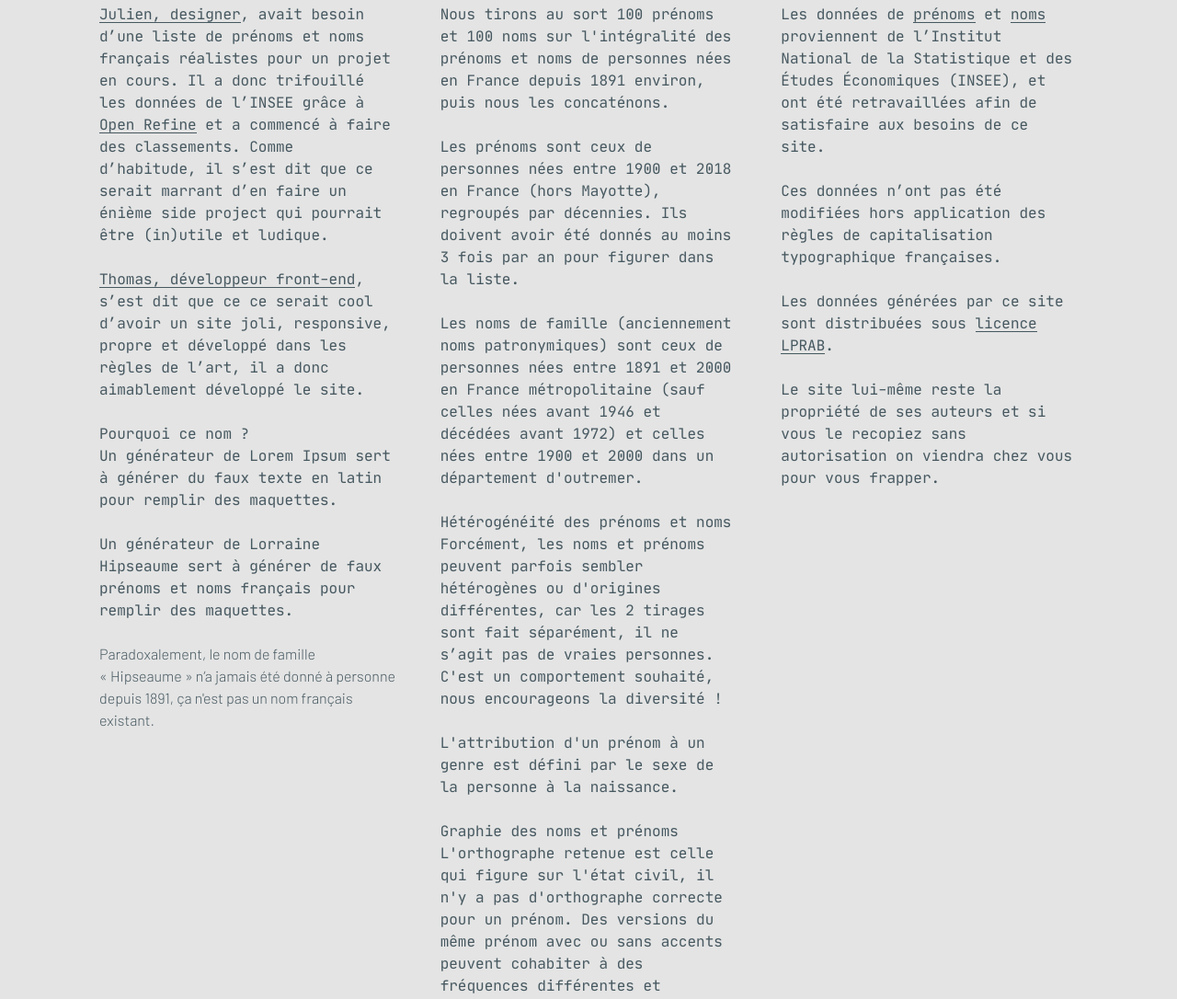
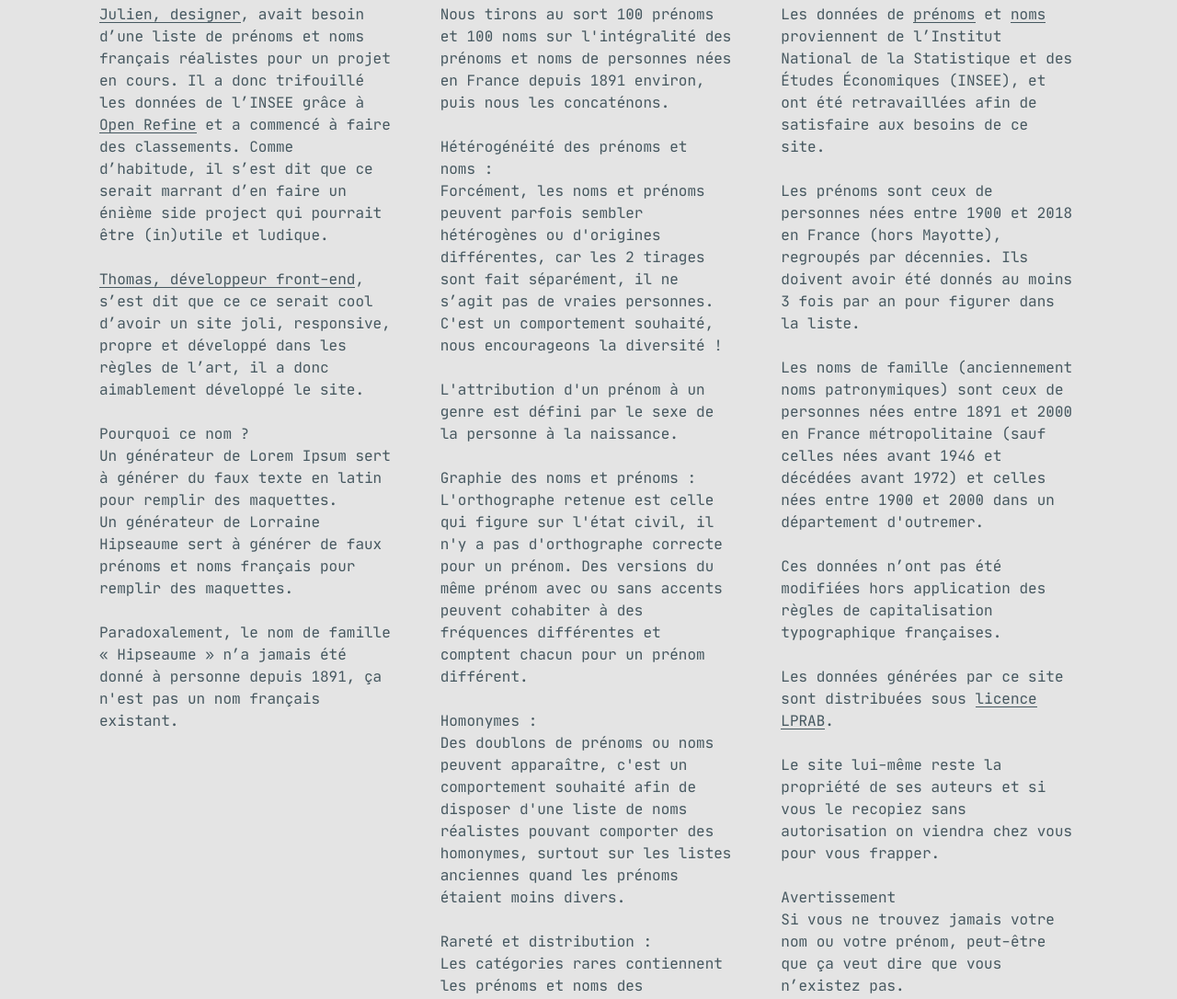
Before and after one commit to enwin/Lorraine-Hipseaume, a website: page src/a-propos.html in a window 1280 px wide. Shown: the part 238-1324 px from the top of the page at 92% size. Drawn offline with nearby package versions, Linux system fonts and the light colour scheme; files that its build step writes are made by us from their sources.

Commit message:
Update a-propos.html

```diff
--- a/src/a-propos.html
+++ b/src/a-propos.html
@@ -62,22 +62,15 @@
         </h3>
         <p>
           Un générateur de Lorem Ipsum sert à générer du faux texte en latin
-          pour remplir des maquettes.</p>
-          <p>Un générateur de Lorraine Hipseaume sert à générer de faux prénoms et
+          pour remplir des maquettes.<br/>Un générateur de Lorraine Hipseaume sert à générer de faux prénoms et
           noms français pour remplir des maquettes.</p>
-          Paradoxalement, le nom de famille « Hipseaume » n’a jamais été donné à personne depuis 1891, ça n'est pas un nom français existant.
+          <p>Paradoxalement, le nom de famille « Hipseaume » n’a jamais été donné à personne depuis 1891, ça n'est pas un nom français existant.
         </p>
       </section>
       <section>
         <h2>Comment ça marche ?</h2>
         <p>Nous tirons au sort 100 prénoms et 100 noms sur l'intégralité des prénoms et noms de personnes nées en France depuis 1891 environ, puis nous les concaténons.</p>
-        <p>
-          Les prénoms sont ceux de personnes nées entre 1900 et 2018 en France (hors Mayotte), regroupés par décennies. Ils doivent avoir été donnés au moins 3 fois par an pour figurer dans la liste.
-        </p>
-        <p>
-          Les noms de famille (anciennement noms patronymiques) sont ceux de personnes nées entre 1891 et 2000 en France métropolitaine (sauf celles nées avant 1946 et décédées avant 1972) et celles nées entre 1900 et 2000 dans un département d'outremer.
-        </p>
-        <h3>Hétérogénéité des prénoms et noms</h3>
+        <h3>Hétérogénéité des prénoms et noms :</h3>
         <p>
           Forcément, les noms et prénoms peuvent parfois sembler hétérogènes ou d'origines différentes,
           car les 2 tirages sont fait séparément, il ne s’agit pas de vraies personnes. C'est un comportement souhaité, nous encourageons la diversité !
@@ -85,20 +78,17 @@
         <p>
           L'attribution d'un prénom à un genre est défini par le sexe de la personne à la naissance.
         </p>
-        <h3>Graphie des noms et prénoms</h3>
+        <h3>Graphie des noms et prénoms :</h3>
         <p>
           L'orthographe retenue est celle qui figure sur l'état civil, il n'y a pas d'orthographe correcte pour un prénom. Des versions du même prénom avec ou sans accents peuvent cohabiter à des fréquences différentes et comptent chacun pour un prénom différent.
         </p>
-        <h3>Homonymes</h3>
+        <h3>Homonymes :</h3>
         <p>Des doublons de prénoms ou noms peuvent apparaître, c'est un comportement souhaité afin de disposer d'une liste de noms réalistes pouvant comporter des homonymes, surtout sur les listes anciennes quand les prénoms étaient moins divers.</p>
-        <h3>Rareté et distribution</h3>
+        <h3>Rareté et distribution :</h3>
         <p>
           Les catégories rares contiennent les prénoms et noms des catégories moins
           rares, il s'agit d'un cumul. C'est la base du tirage qui est modifiée.<br/>Choisir la catégorie « très rare » revient donc à faire un tirage sur tous les prénoms et noms disponibles.</p>
           <p>Les niveaux de rareté sont arbitrairement définis à 5000, 1000, 500 et 1 occurences pour les prénoms et à 500, 100, 50, 1 pour les nom.</p>
-          <h3>Avertissement</h3>
-          <p>Si vous ne trouvez jamais votre nom ou votre prénom, peut-être que ça
-          veut dire que vous n’existez pas.</p>
       </section>
       <section>
         <h2>Les données</h2>
@@ -107,7 +97,12 @@
           la Statistique et des Études Économiques (INSEE), et ont été retravaillées
           afin de satisfaire aux besoins de ce site.
         </p>
-
+        <p>
+          Les prénoms sont ceux de personnes nées entre 1900 et 2018 en France (hors Mayotte), regroupés par décennies. Ils doivent avoir été donnés au moins 3 fois par an pour figurer dans la liste.
+        </p>
+        <p>
+          Les noms de famille (anciennement noms patronymiques) sont ceux de personnes nées entre 1891 et 2000 en France métropolitaine (sauf celles nées avant 1946 et décédées avant 1972) et celles nées entre 1900 et 2000 dans un département d'outremer.
+        </p>
         <p>
           Ces données n’ont pas été modifiées hors application des règles de capitalisation typographique françaises.
         </p>
@@ -120,6 +115,9 @@
         <p>
           Le site lui-même reste la propriété de ses auteurs et si vous le recopiez sans autorisation on viendra chez vous pour vous frapper.
         </p>
+        <h3>Avertissement</h3>
+        <p>Si vous ne trouvez jamais votre nom ou votre prénom, peut-être que ça
+        veut dire que vous n’existez pas.</p>
       </section>
     </main>
     <footer role="contentinfo">
```
